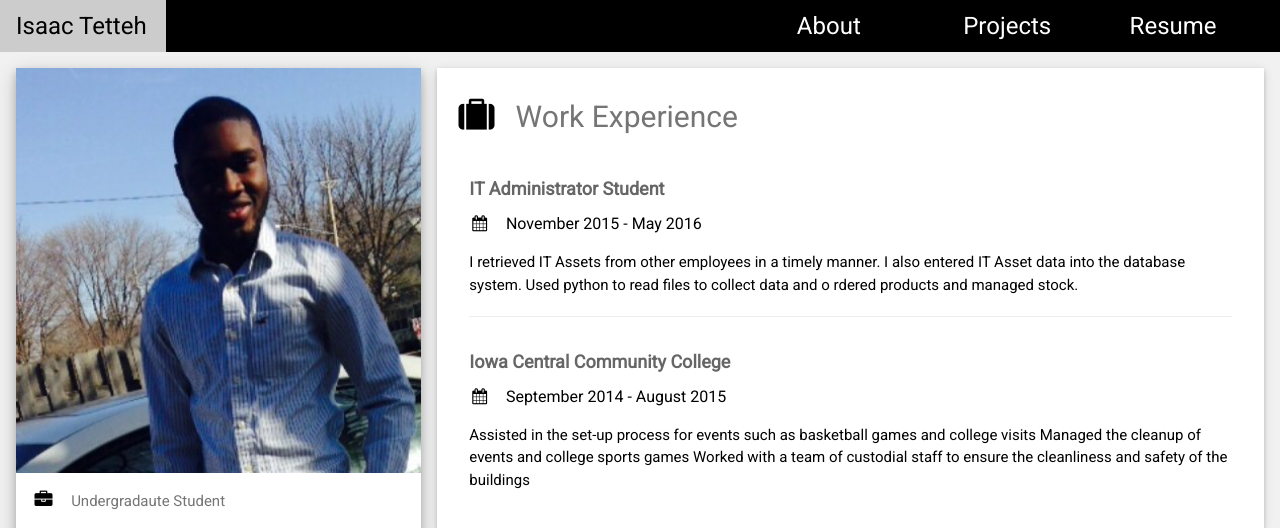
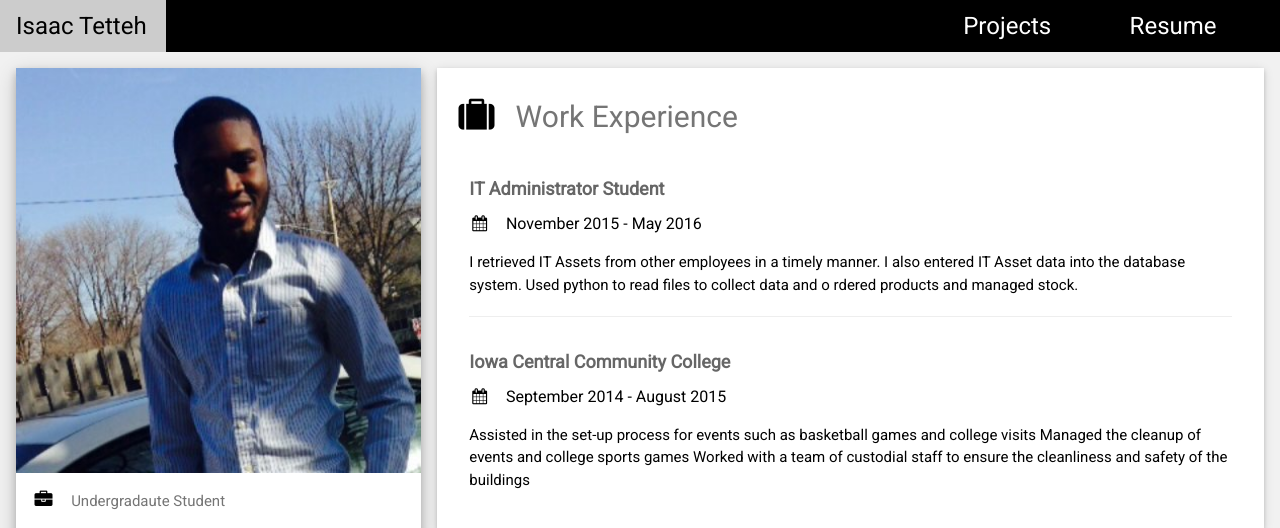
Before and after one commit to isaac34mi/Portfolio, a Flask app: page / in a window 1280 px wide. Shown: the top 528 px of the page. Run offline with Flask 2, Linux system fonts and the light colour scheme.

Commit message:
Update navigation.html

```diff
--- a/templates/navigation.html
+++ b/templates/navigation.html
@@ -26,7 +26,6 @@ html,body,h1,h2,h3,h4,h5,h6 {font-family: "Roboto", sans-serif}
   	<li class="w3-left" style="width:13%"><a href="/">Isaac Tetteh</a></li>
     <li class="w3-right" style="width:13%"><a href="resume">Resume</a></li>
     <li class="w3-right" style="width:13%"><a href="javascript:void(0)" onclick="w3_open()">Projects</a></li>
-    <li class="w3-right" style="width:13%"><a href="/about">About</a></li>
   </ul>
 
 <nav class="w3-dropnav w3-card-2" style="display:none" id="myDropnav">
```
